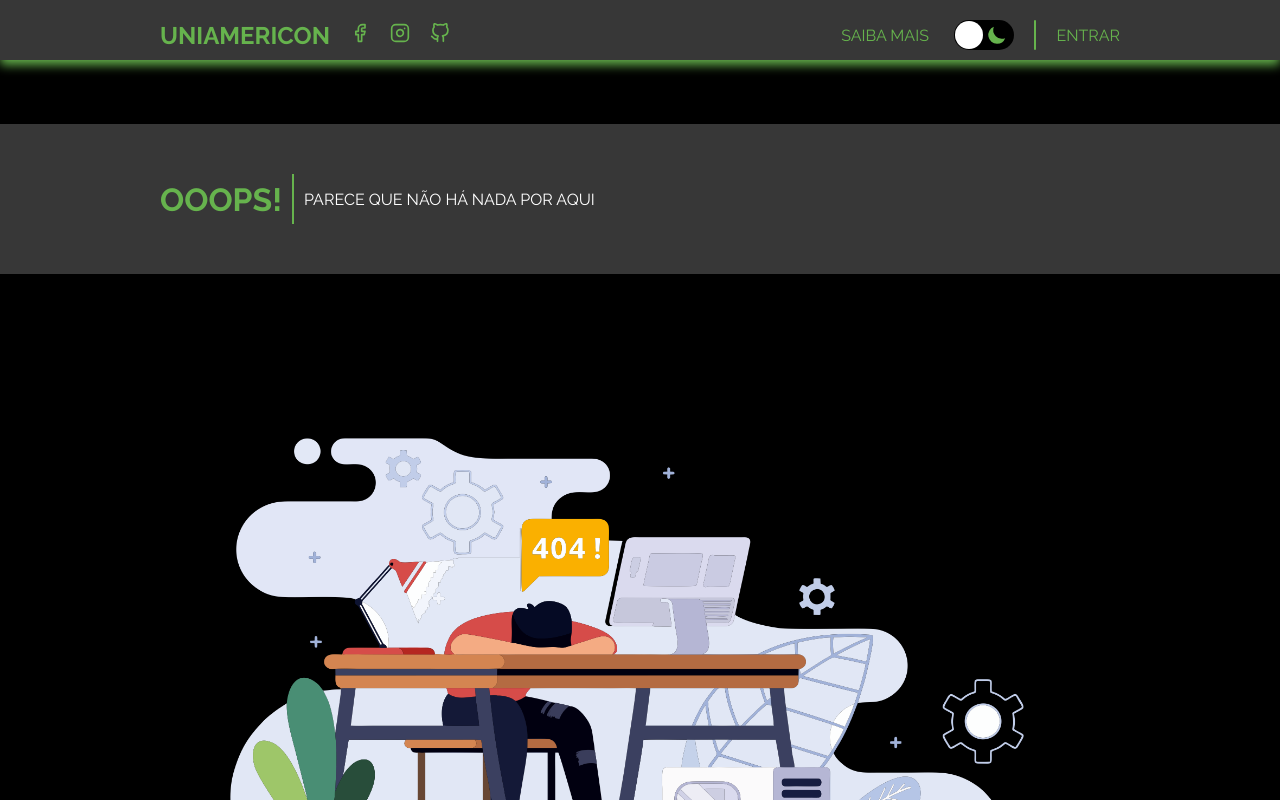
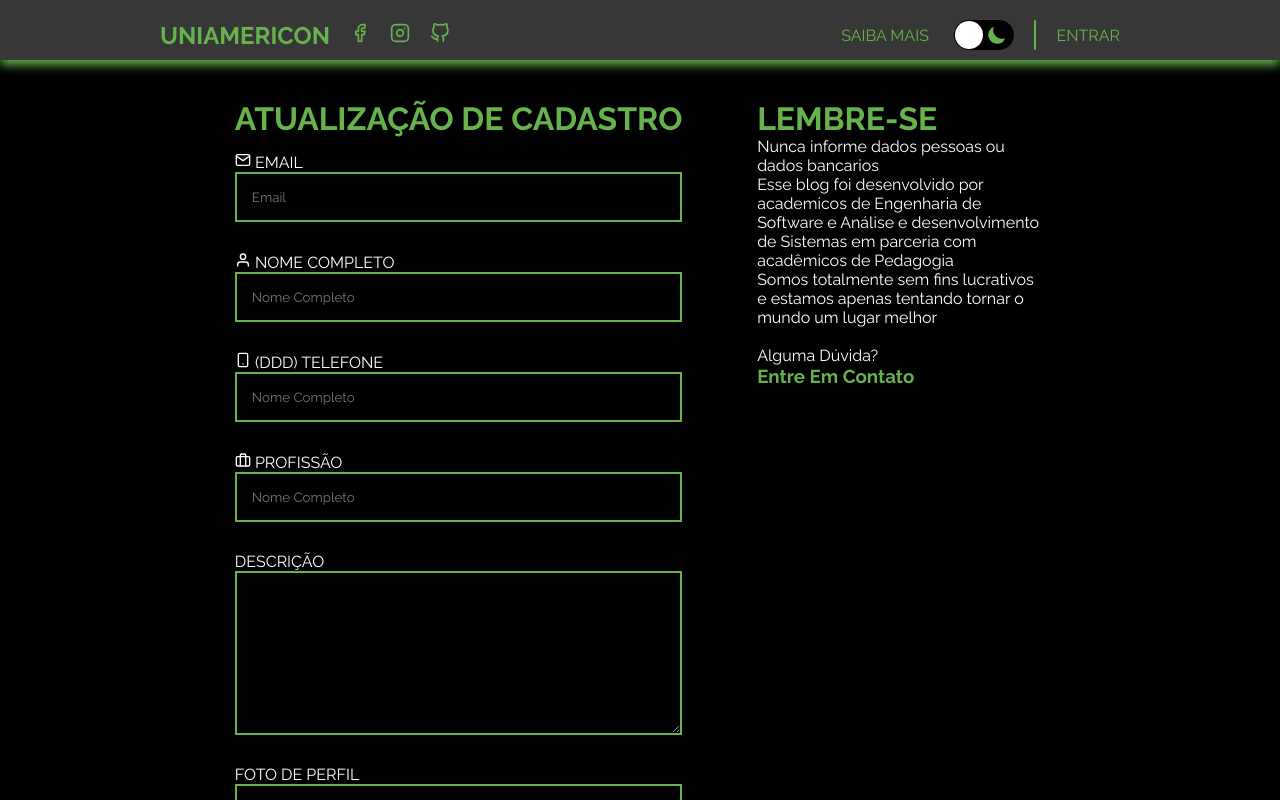
Before and after one commit to TheBrunoDias/Project_FrontEnd, a React (Create React App) app: page /user/update in a window 1280 px wide. Shown: the top 800 px of the page. Built offline with nearby package versions, Linux system fonts and the light colour scheme.

Commit message:
New Post Page, Update user page

```diff
--- a/src/pages/user/main/index.js
+++ b/src/pages/user/main/index.jsx
@@ -7,9 +7,10 @@ import {
   UserPost,
   PostsContainer,
   Input,
+  NewPostArea
 } from "./style";
 
-import { FiSettings, FiMail, FiPhone } from "react-icons/fi";
+import { FiSettings, FiMail, FiSmartphone, FiUser, FiBriefcase } from "react-icons/fi";
 import { Link } from "react-router-dom";
 
 const Img =
@@ -25,48 +26,29 @@ export default function userPage() {
         <UserInformations>
           <div>
             <h3>Bruno Sousa Dias</h3>
-            <Link to="/user">
+            <Link to="/user/update">
               <FiSettings />
             </Link>
           </div>
-          <p>Informações: </p>
+          <strong><FiUser /> Informações: </strong>
           <p>
             <FiMail /> : teste@teste.com
           </p>
           <p>
-            <FiPhone /> : (45) 9999999
+            <FiSmartphone /> : (45) 9999999
+          </p>
+          <p>
+            <FiBriefcase /> : Estudante
           </p>
         </UserInformations>
       </UserContainer>
       <Divider></Divider>
-      <h1>Suas postagens</h1>
+      <NewPostArea>
+        <h1>Suas postagens</h1>
+        <Link to="/user/create">Nova Postagem</Link>
+      </NewPostArea>
       <Input type="text" placeholder="procurar postagem" />
       <PostsContainer>
-        <UserPost>
-          <img src={Img} alt="postagem" />
-          <h4>Titulo da postagem</h4>
-          <p>Data da postagem</p>
-        </UserPost>
-        <UserPost>
-          <img src={Img} alt="postagem" />
-          <h4>Titulo da postagem</h4>
-          <p>Data da postagem</p>
-        </UserPost>
-        <UserPost>
-          <img src={Img} alt="postagem" />
-          <h4>Titulo da postagem</h4>
-          <p>Data da postagem</p>
-        </UserPost>
-        <UserPost>
-          <img src={Img} alt="postagem" />
-          <h4>Titulo da postagem</h4>
-          <p>Data da postagem</p>
-        </UserPost>
-        <UserPost>
-          <img src={Img} alt="postagem" />
-          <h4>Titulo da postagem</h4>
-          <p>Data da postagem</p>
-        </UserPost>
         <UserPost>
           <img src={Img} alt="postagem" />
           <h4>Titulo da postagem</h4>
--- a/src/pages/user/main/style.js
+++ b/src/pages/user/main/style.js
@@ -63,6 +63,12 @@ const UserPost = styled.div`
   }
 `;
 
+const NewPostArea = styled.div`
+  display: flex;
+  justify-content: space-between;
+  align-items: center;
+`;
+
 export {
   Container,
   UserContainer,
@@ -71,4 +77,5 @@ export {
   UserPost,
   Input,
   PostsContainer,
+  NewPostArea,
 };
--- /dev/null
+++ b/src/pages/user/newpost/index.jsx
@@ -0,0 +1,32 @@
+import { Container, InputContainer } from './style';
+
+//img, title, description, author, date
+export default function NewPost() {
+  return (
+    <Container>
+      <h1>Nova Postagem</h1>
+      <form action="/user">
+        <InputContainer>
+          <label htmlFor="new-title">Titulo</label>
+          <input type="text" name="new-title" id="new-title" placeholder="Insira o titulo" />
+        </InputContainer>
+        <InputContainer>
+          <label htmlFor="new-subtitle">Subtitulo</label>
+          <input type="text" name="new-subtitle" id="new-subtitle" placeholder="Insira o subtitulo" />
+        </InputContainer>
+        <InputContainer>
+          <label htmlFor="new-image">Imagem</label>
+          <input type="file" name="new-image" id="new-image" />
+        </InputContainer>
+        <InputContainer>
+          <label htmlFor="new-category">Categoria</label>
+          <input type="text" name="new-category" id="new-category" placeholder="Insira a categoria" />
+        </InputContainer>
+
+        <textarea name="new-post" id="new-post" cols="100" rows="30" placeholder="Insira o texto aqui"></textarea>
+
+        <button type="submit">Enviar</button>
+      </form>
+    </Container>
+  );
+}
--- /dev/null
+++ b/src/pages/user/newpost/style.js
@@ -0,0 +1,35 @@
+import styled from "styled-components";
+
+const Container = styled.div`
+  width: 75vw;
+  margin: 15px auto;
+  form {
+    display: flex;
+    justify-content: center;
+    align-items: center;
+    flex-wrap: wrap;
+    button {
+      width: 100%;
+      padding: 15px;
+    }
+    textarea {
+      width: 100%;
+      margin: 15px 0;
+    }
+  }
+`;
+
+const InputContainer = styled.div`
+  display: flex;
+  flex-direction: column;
+  width: 45%;
+  justify-content: center;
+  align-items: flex-start;
+  margin: 15px;
+  input {
+    width: 100%;
+    padding: 15px;
+  }
+`;
+
+export { Container, InputContainer };
--- /dev/null
+++ b/src/pages/user/update/index.jsx
@@ -0,0 +1,58 @@
+import { Link } from 'react-router-dom';
+import { Container, FormContainer, Informations } from './style';
+
+//ICONS
+import { FiMail, FiUser, FiSmartphone, FiBriefcase } from 'react-icons/fi';
+
+
+export default function UpdateUser() {
+  return (
+    <Container>
+      <form action="/user">
+        <h1>Atualização de Cadastro</h1>
+
+        <FormContainer>
+          <label htmlFor="update_email"><FiMail /> Email</label>
+          <input type="email" name="update_email" id="update_email" placeholder="Email" />
+        </FormContainer>
+
+        <FormContainer>
+          <label htmlFor="update_name"> <FiUser /> Nome Completo</label>
+          <input type="text" name="update_name" id="update_name" placeholder="Nome Completo" />
+        </FormContainer>
+
+        <FormContainer>
+          <label htmlFor="update_name"> <FiSmartphone /> (DDD) Telefone</label>
+          <input type="text" name="update_name" id="update_name" placeholder="Nome Completo" />
+        </FormContainer>
+
+        <FormContainer>
+          <label htmlFor="update_name"> <FiBriefcase /> Profissão</label>
+          <input type="text" name="update_name" id="update_name" placeholder="Nome Completo" />
+        </FormContainer>
+
+        <FormContainer>
+          <label htmlFor="update_description">Descrição</label>
+          <textarea name="update_description" id="update_description" cols="30" rows="10"></textarea>
+        </FormContainer>
+
+        <FormContainer>
+          <label htmlFor="update_image"> Foto de Perfil</label>
+          <input type="file" name="update_image" id="update_image" />
+        </FormContainer>
+
+        <FormContainer>
+          <button type="submit">Atualiar Dados</button>
+        </FormContainer>
+      </form>
+      <Informations>
+        <h1>LEMBRE-SE</h1>
+        <p>Nunca informe dados pessoas ou dados bancarios</p>
+        <p>Esse blog foi desenvolvido por academicos de Engenharia de Software e Análise e desenvolvimento de Sistemas em parceria com acadêmicos de Pedagogia</p>
+        <p>Somos totalmente sem fins lucrativos e estamos apenas tentando tornar o mundo um lugar melhor</p>
+        <br />
+        <p>Alguma Dúvida? <h3><Link to="/">Entre Em Contato</Link></h3></p>
+      </Informations>
+    </Container>
+  );
+}
--- /dev/null
+++ b/src/pages/user/update/style.js
@@ -0,0 +1,33 @@
+import styled from "styled-components";
+
+const Container = styled.div`
+  width: 75vw;
+  margin: auto;
+  display: flex;
+  justify-content: space-evenly;
+  padding: 40px 0;
+  text-transform: uppercase;
+
+  form {
+    display: flex;
+    flex-direction: column;
+  }
+`;
+
+const FormContainer = styled.div`
+  display: flex;
+  flex-direction: column;
+  margin: 15px 0;
+  input,
+  button {
+    padding: 15px;
+    cursor: pointer;
+  }
+`;
+
+const Informations = styled.div`
+  text-transform: none;
+  max-width: 30%;
+`;
+
+export { Container, FormContainer, Informations };
--- a/src/routes.jsx
+++ b/src/routes.jsx
@@ -18,6 +18,8 @@ import AboutUs from './pages/aboutUs';
 import AboutTea from './pages/aboutTea';
 import Login from './pages/login';
 import userPage from './pages/user/main';
+import UpdateUser from './pages/user/update';
+import NewPost from './pages/user/newpost';
 
 //CONTEXT
 import { useTheme } from './contexts/global'
@@ -39,6 +41,8 @@ export default function Routes() {
                     <Route path='/about-tea' component={AboutTea} />
                     <Route path='/login' component={Login} />
                     <Route path='/user' exact component={userPage} />
+                    <Route path='/user/update' component={UpdateUser} />
+                    <Route path='/user/create' component={NewPost} />
                     <PageNotFound />
                 </Switch>
                 <Footer />
```
Also changed, not shown: 1 other file (tests, documents, lock files or other folders).
